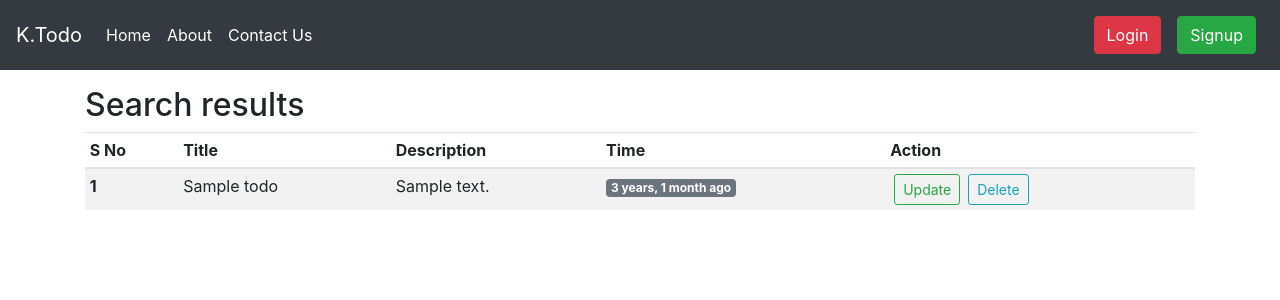
After one commit to kirannarwade/kiran_railway, a Django app: template templates/search.html in a window 1280 px wide. The commit adds this page. Shown: the top 300 px of the page. Run offline with Django 3.2, Linux system fonts and the light colour scheme; the template is opened without the code that fills it: most values are stand-ins (such as "Sample title", 1, 10 or a date in 2020); some libraries are stand-ins or nearby versions.

Commit message:
added the search box and active as it is

```diff
--- a/app/urls.py
+++ b/app/urls.py
@@ -12,6 +12,7 @@ urlpatterns = [
     path('update-todo/<int:pk>', views.UpdateView.as_view(), name="update-todo"),
     path('about/', views.about, name="about"),
     path('contact/', views.ProfileView.as_view(), name="contact"),
+    path('search/', views.search, name="search"),
 
     path('login/', auth_views.LoginView.as_view(template_name='login.html', authentication_form=LoginForm), name='login'),
     path('signup', views.CustomerRegistrationView.as_view(), name="signup"),
--- a/templates/base.html
+++ b/templates/base.html
@@ -34,6 +34,10 @@
           </ul>
           {% if user.is_authenticated %}
           <div class="navbar-nav ml-auto">
+            <form class="form-inline my-2 my-lg-0" method="GET" action="/search">
+              <input class="form-control mr-sm-2" name="query" type="search" placeholder="Search" aria-label="Search">
+              <button class="btn btn-outline-success my-2 my-sm-0" type="submit">Search</button>
+            </form>
             <a class="nav-item nav-link disabled my-1" href="/logout" style="color: white;"><u> Welcome</u> &nbsp <b>{{request.user.username|capfirst}}</b></a>
             <a class="nav-item nav-link" href="/logout"><button type="button" class="btn btn-primary">Logout</button></a>
           </div>
--- /dev/null
+++ b/templates/search.html
@@ -0,0 +1,52 @@
+{% extends "base.html" %}
+
+{% block title %}Search Results{% endblock title %}
+{% load humanize %}
+
+{% block body %}
+
+<div class="container my-3">
+    <h2>Search results</h2>
+    {% if allPosts|length < 1 %}
+    <p>No Search results</p>
+
+    Your Search query : <b>{{query}}</b> - did not match any documents. <br>
+
+    Suggestions:
+    <ul>
+    <li>Make sure that all words are spelled correctly.</li>
+    <li>Try more general keywords.</li>
+    <li>Try fewer keywords.</li>
+    </ul>
+    {% else %}
+    <table class="table table-sm table-striped">
+        <thead>
+          <tr>
+            <th scope="col">S No</th>
+            <th scope="col">Title</th>
+            <th scope="col">Description</th>
+            <th scope="col">Time</th>
+            <th scope="col">Action</th>
+          </tr>
+        </thead>
+        <tbody>
+            {% for todo in allPosts %}
+          <tr>
+            <th scope="row">{{forloop.counter}}</th>
+            <td>{{todo.title}}</td>
+            <td>{{todo.desc}}</td>
+            <td><span class="badge badge-secondary">{{todo.date_created|naturaltime}}</span></td>
+            <td>
+                <a href="/update-todo/{{todo.pk}}" type="button" class="btn btn-outline-success btn-sm mx-1">Update</button>
+                <a href="/delete-todo/{{todo.id}}" type="button" class="btn btn-outline-info btn-sm mx-1">Delete</button>
+              </td>
+          </tr>
+          {% endfor %}
+
+
+        </tbody>
+      </table>
+      {% endif %}
+    </div>
+
+{% endblock body %}
```
Also changed, not shown: app/views.py (+101 -58 lines).
